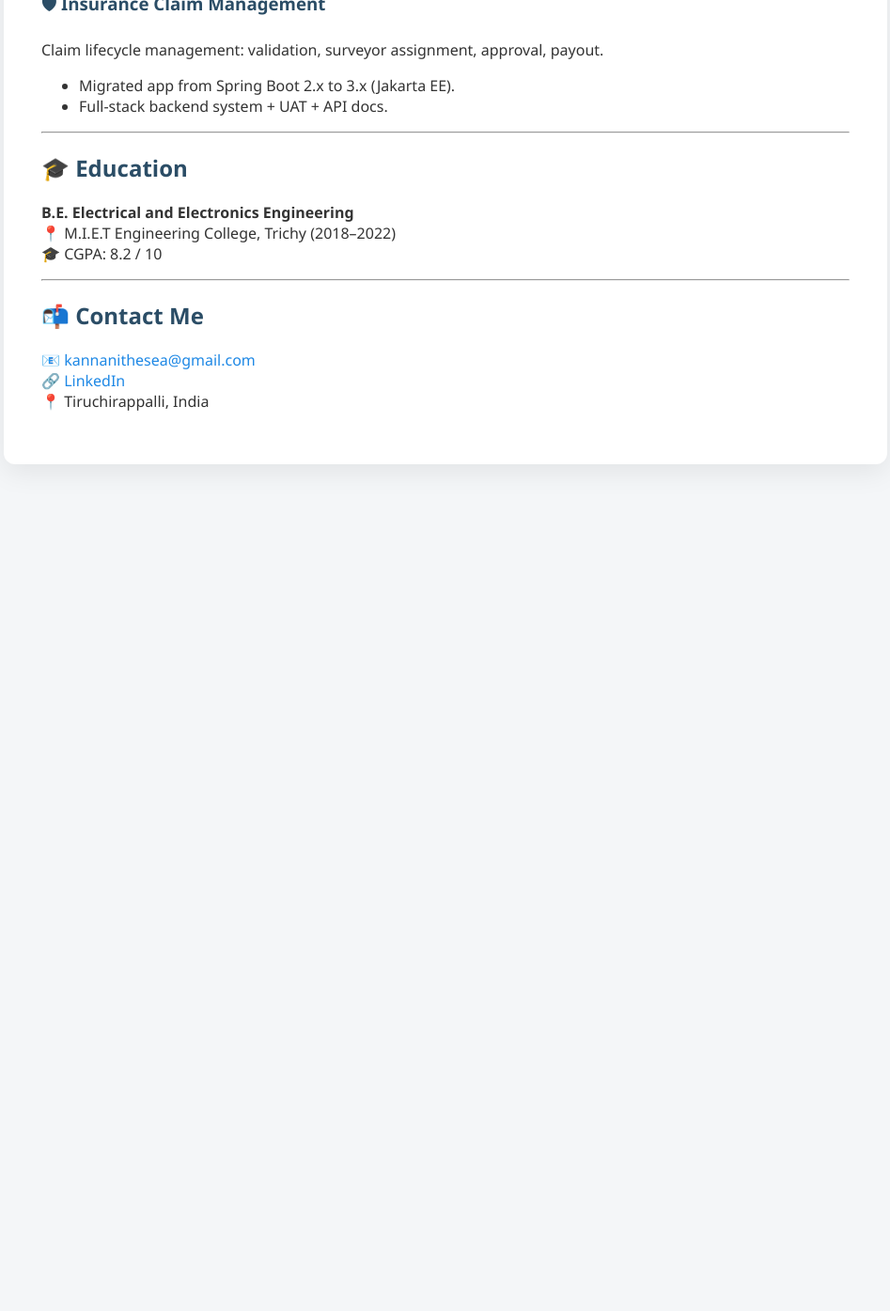
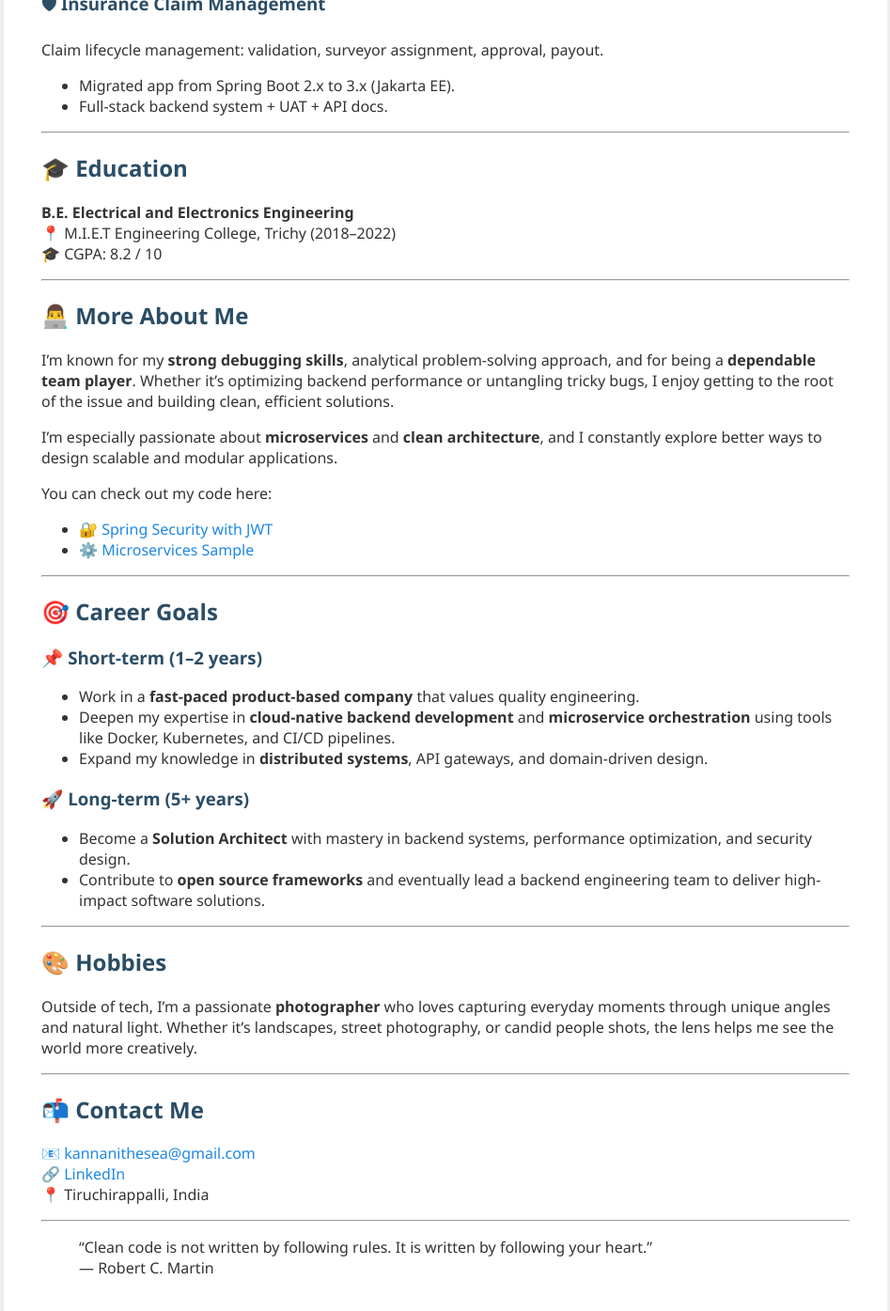
Before and after one commit to nithesekanna/nithese-portfolio, a Jekyll site: the page built from index.md, in a window 1280 px wide and 1400 px high, scrolled down 1026 px. Shown: the top 1395 px of the window at 94% size, without its empty margins (166-1113 px from the left). Built offline with Jekyll 4.4.1, drawn with Linux system fonts in a browser that asks for light colours; before the commit the page ends 1560 px from its top, so only the background shows below that.

Commit message:
Update index.md

```diff
--- a/index.md
+++ b/index.md
@@ -64,8 +64,47 @@ Claim lifecycle management: validation, surveyor assignment, approval, payout.
 
 ---
 
+## 👨‍💻 More About Me
+
+I'm known for my **strong debugging skills**, analytical problem-solving approach, and for being a **dependable team player**. Whether it's optimizing backend performance or untangling tricky bugs, I enjoy getting to the root of the issue and building clean, efficient solutions.
+
+I’m especially passionate about **microservices** and **clean architecture**, and I constantly explore better ways to design scalable and modular applications.
+
+You can check out my code here:
+
+- 🔐 [Spring Security with JWT](https://github.com/nithesekanna/Spring_security_with_jwt)
+- ⚙️ [Microservices Sample](https://github.com/nithesekanna/MicroService)
+
+---
+
+## 🎯 Career Goals
+
+### 📌 Short-term (1–2 years)
+
+- Work in a **fast-paced product-based company** that values quality engineering.
+- Deepen my expertise in **cloud-native backend development** and **microservice orchestration** using tools like Docker, Kubernetes, and CI/CD pipelines.
+- Expand my knowledge in **distributed systems**, API gateways, and domain-driven design.
+
+### 🚀 Long-term (5+ years)
+
+- Become a **Solution Architect** with mastery in backend systems, performance optimization, and security design.
+- Contribute to **open source frameworks** and eventually lead a backend engineering team to deliver high-impact software solutions.
+
+---
+
+## 🎨 Hobbies
+
+Outside of tech, I’m a passionate **photographer** who loves capturing everyday moments through unique angles and natural light. Whether it’s landscapes, street photography, or candid people shots, the lens helps me see the world more creatively.
+
+---
+
 ## 📬 Contact Me
 
 📧 [kannanithesea@gmail.com](mailto:kannanithesea@gmail.com)
 🔗 [LinkedIn](https://www.linkedin.com/in/nithese-kanna)
 📍 Tiruchirappalli, India
+
+---
+
+> “Clean code is not written by following rules. It is written by following your heart.”
+> — Robert C. Martin
```
